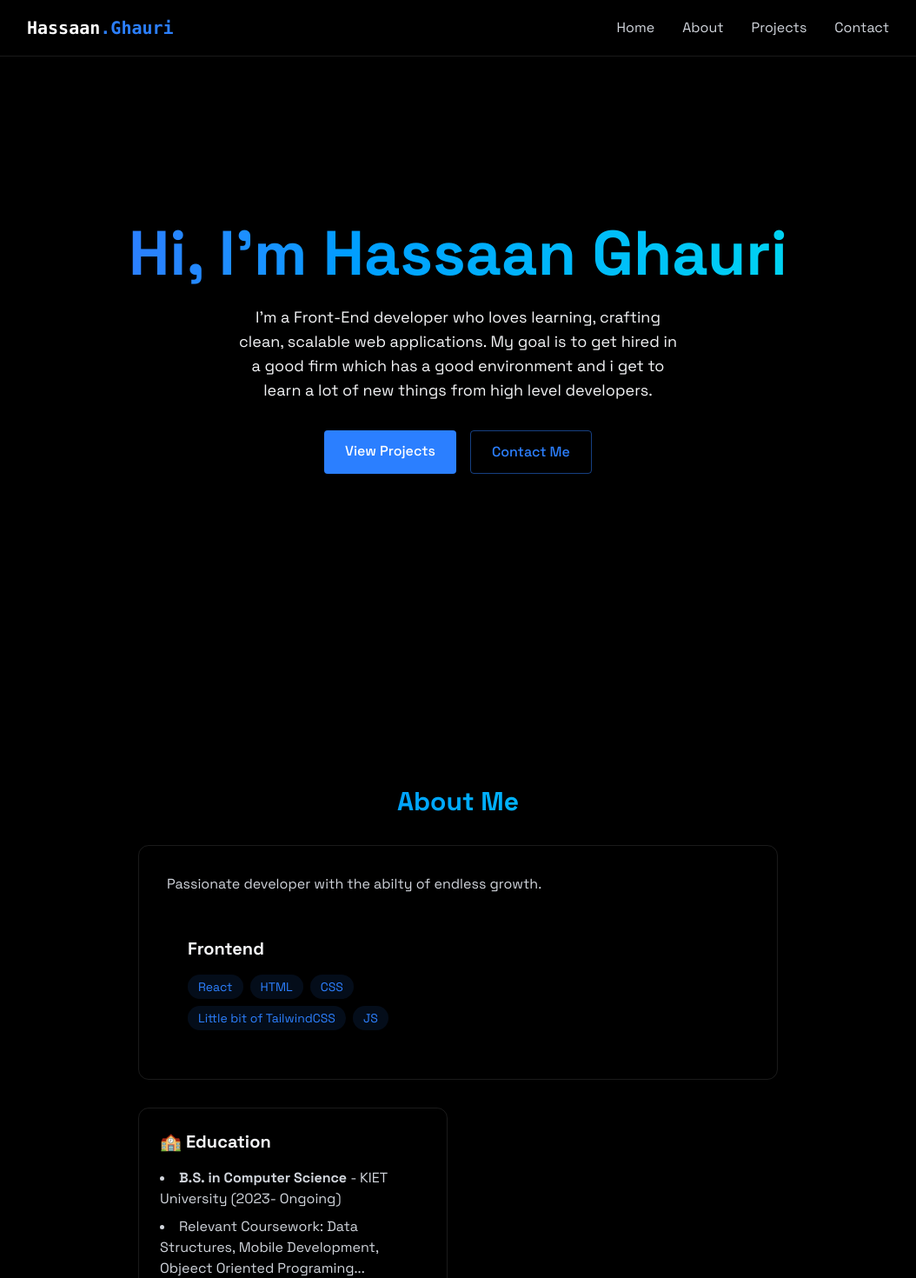
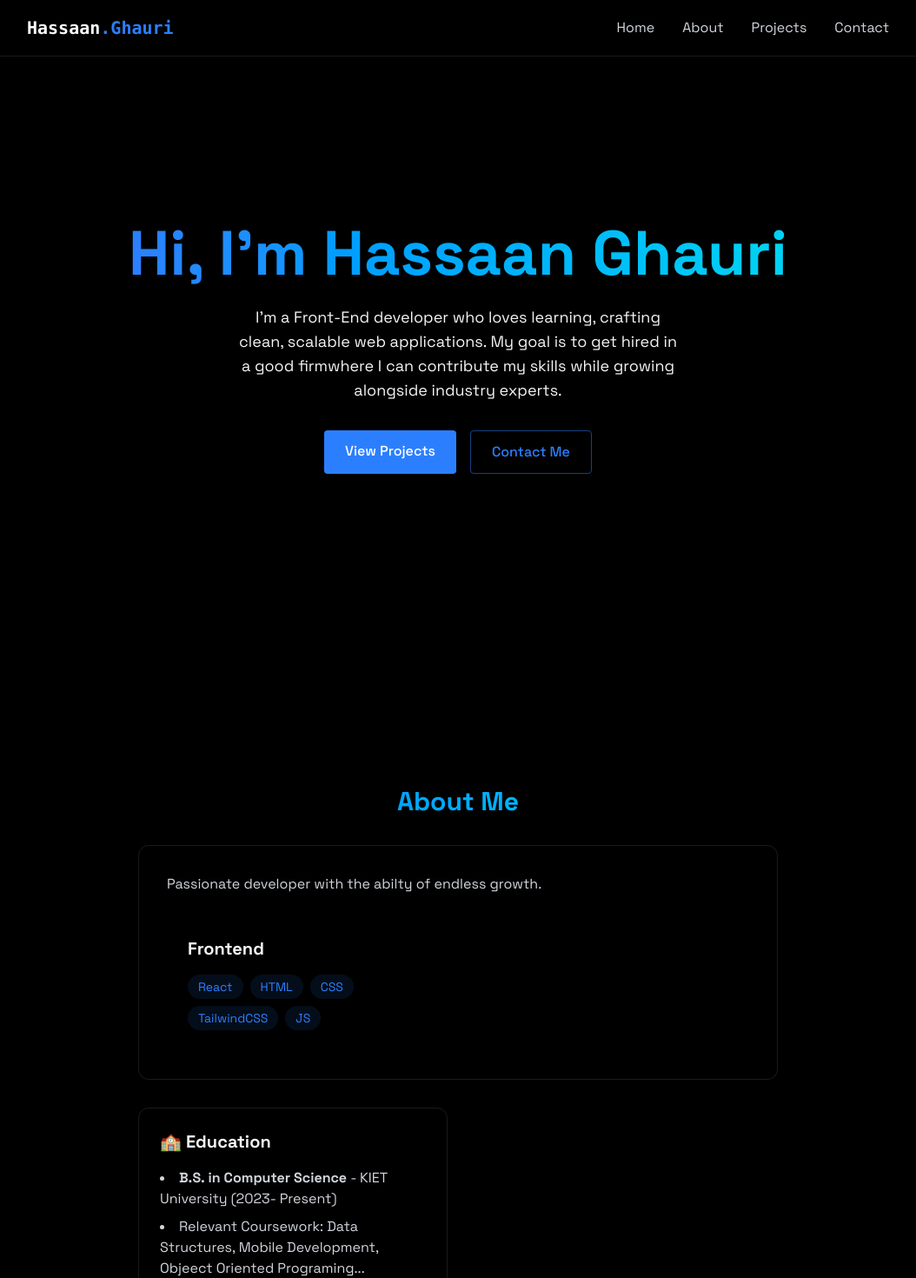
Before and after one commit to Hassaan79/Hassaan-Portfolio, a React (Vite) app: page / in a window 1280 px wide. Shown: the top 1470 px of the page at 87% size, without its empty margins (113-1167 px from the left). Built offline with nearby package versions, Linux system fonts and the light colour scheme.

Commit message:
About, Home

```diff
--- a/src/Components/Sections/About.jsx
+++ b/src/Components/Sections/About.jsx
@@ -5,7 +5,7 @@ export const About = () => {
         "React",
         "HTML",
         "CSS",
-        "Little bit of TailwindCSS",
+        "TailwindCSS",
         "JS",
     ];
 
@@ -74,7 +74,7 @@ export const About = () => {
                             <ul className="list-disc list-inside text-gray-300 space-y-2">
                                 <li>
                                     <strong> B.S. in Computer Science </strong> - KIET University
-                                    (2023- Ongoing)
+                                    (2023- Present)
                                 </li>
                                 <li>
                                     Relevant Coursework: Data Structures, Mobile Development, Objeect Oriented Programing...
--- a/src/Components/Sections/Home.jsx
+++ b/src/Components/Sections/Home.jsx
@@ -14,8 +14,7 @@ export const Home = () => {
 
                     <p className="tex-gray-400 text-lg mb-8 max-w-lg mx-auto">
                         I’m a Front-End developer who loves learning, crafting clean, scalable web
-                        applications. My goal is to get hired in a good firm which has a good environment and i get to learn a lot of new
-                        things from high level developers.
+                        applications. My goal is to get hired in a good firmwhere I can contribute my skills while growing alongside industry experts.
                     </p>
                     <div className="flex justify-center space-x-4">
                         <a
```
